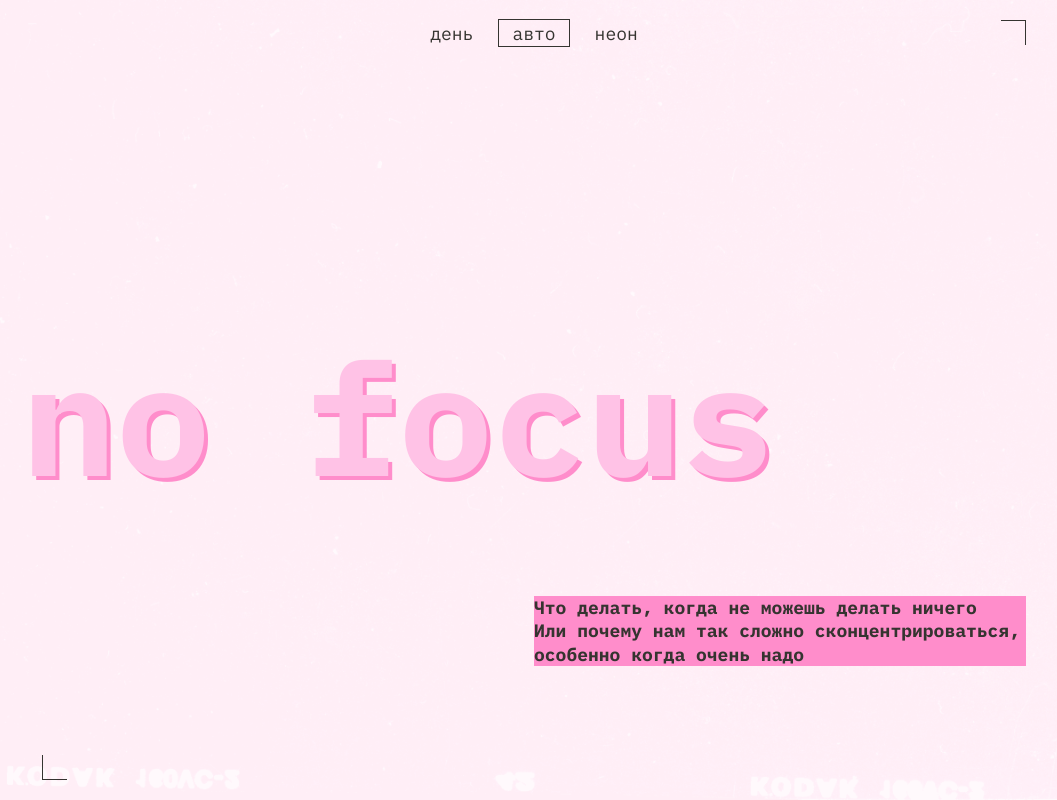
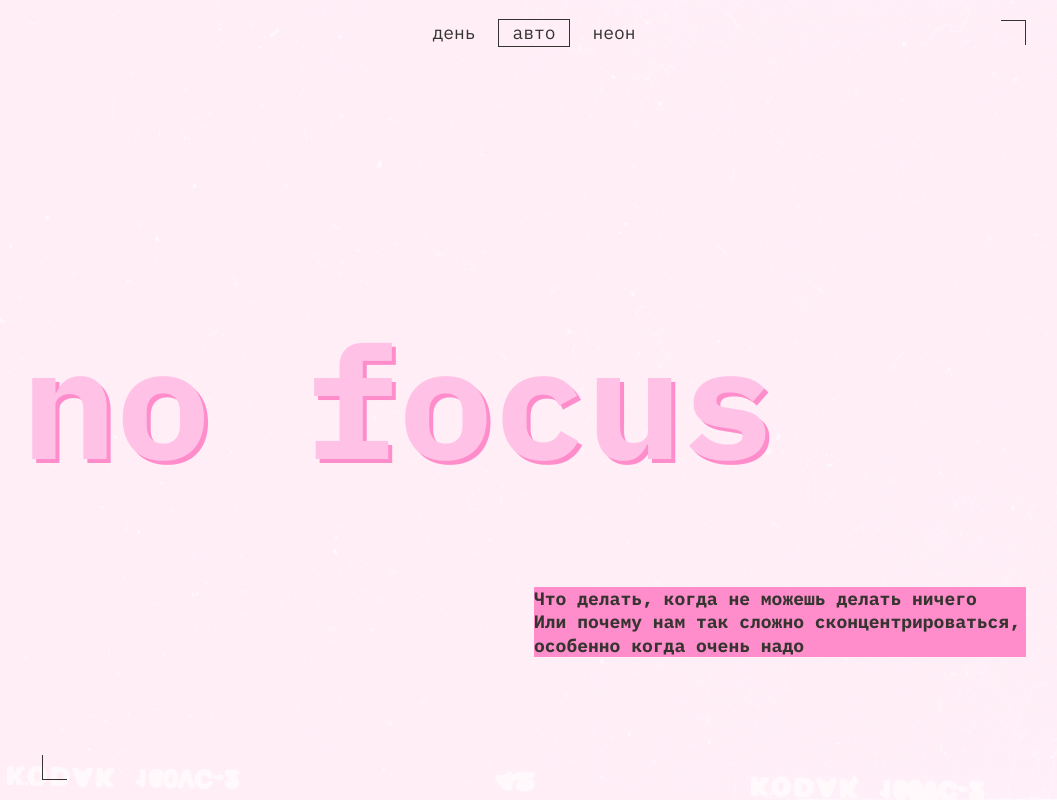
Before and after one commit to mi-viejo-amigo/slozhno-sosredotochitsya, a plain HTML site: page index.html in a window 1280 px wide. Shown: the top 800 px of the page, without its empty margins (106-1163 px from the left). Drawn offline with Linux system fonts and the light colour scheme.

Commit message:
fixed header initial

```diff
--- a/index.html
+++ b/index.html
@@ -20,6 +20,7 @@
 
     <header class="header decorated-zone">
       <div class="header__recording" aria-hidden="true"></div>
+
       <nav class="header__theme-menu">
         <ul class="header__theme-menu-list">
           <li class="header__theme-menu-item">
@@ -46,17 +47,19 @@
           </li>
         </ul>
       </nav>
-      <div class="header__content">
+
+
       <h1 class="header__heading">
         no focus
       </h1>
+
       <h2 class="header__title title-decor">
         Что делать, когда не можешь делать ничего
         <p>
           Или почему нам так сложно сконцентрироваться, особенно когда очень надо
         </p>
       </h2>
-    </div>
+
     </header>
 
     <main class="main">
--- a/styles/style.css
+++ b/styles/style.css
@@ -1,9 +1,4 @@
-/* Основные стили проекта. Это стили для темы, которую вы верстаете первой. */
-
-
 .page {
-  /* сохраните в разметке и стилях класс page. На его основе работает скрипт. */
-
   color: var(--text-color);
   background-color: var(--bg-color);
   font-family: 'IBM Plex mono', sans-serif;
@@ -17,17 +12,16 @@
   background-attachment: fixed;
 }
 
-
 .header {
   position: relative;
   display: grid;
-  gap: 65px;
+  grid-template-rows: 1fr min-content 1fr;
   justify-items: end;
-  align-content: end;
-  inline-size: clamp(375px, 100%, 1024px);
+  align-items: center;
+  inline-size: min(100%, 1024px);
   block-size:100vh;
   margin: 0 auto;
-  padding: 0 10px 66px;
+  padding: 10px;
 }
 
 .decorated-zone::before {
@@ -54,6 +48,9 @@
 
 .header__recording {
   position: absolute;
+  inset-inline-end: 0px;
+  inset-block-start: 0px;
+
 }
 
 .header__recording::before {
@@ -77,12 +74,12 @@
 }
 
 .header__theme-menu {
-  align-self: start;
+
 }
 
 .header__theme-menu-list {
   display: grid;
-  gap: 13px;
+  gap: 10px;
 }
 
 .header__theme-menu-item {
@@ -91,11 +88,12 @@
 }
 
 .header__theme-menu-button {
+  inline-size: 70px;
+  block-size: 26px;
   color: var(--header-accent-color);
   text-transform: lowercase;
   background-color: transparent;
   border: none;
-  padding: 1.5px 13px;
   cursor: pointer;
 }
 
@@ -126,14 +124,6 @@
 }
 
 .header__theme-menu-button_type_dark {
-}
-
-
-.header__content {
-  display: grid;
-  gap: 55px;
-  justify-items: end;
-  inline-size: 100%;
 }
 
 .header__heading {
@@ -205,13 +195,7 @@
 /* МЕДИАВЫРАЖЕНИЯ ДЛЯ ГОРИЗОНТАЛЬНОГО РАСПОЛОЖЕНИЯ ПЛАНШЕТА */
 
 @media  (640px <= width <= 800px) {
-  .header {
-    gap: 173px;
-  }
 
-  .header__content {
-    gap: 162px;
-  }
 
 }
 
@@ -219,10 +203,12 @@
 
 @media  (width >= 640px) {
   .header {
-    padding: 0 20px 183px 0;
+    padding: 20px;
   }
 
   .header__heading {
+    position: relative;
+    inset-inline-end: 20px;
     --heading-fs: clamp(7.5rem, 0.5625rem + 14.4531vw, 9.8125rem) ;
   }
 
@@ -246,9 +232,6 @@
     inset-inline-end: 29px;
   }
 
-  .header__title {
-    inline-size: max(355px, calc(50% - 10px));
-  }
 
   /* main */
 
@@ -261,15 +244,8 @@
 /* МЕДИАВЫРАЖЕНИЯ DESKTOP */
 
 @media (width >= 960px) {
-  .header {
-    align-content: space-between;
-    padding: 20px 20px 134px 0;
-    gap: 114px;
-  }
 
   .header__theme-menu {
-    position: relative;
-    left: 10px;
     align-self: start;
     justify-self: center;
   }
@@ -280,8 +256,4 @@
     align-items: center;
   }
 
-  .header__content {
-    gap: 114px;
-  }
-
 }
```
